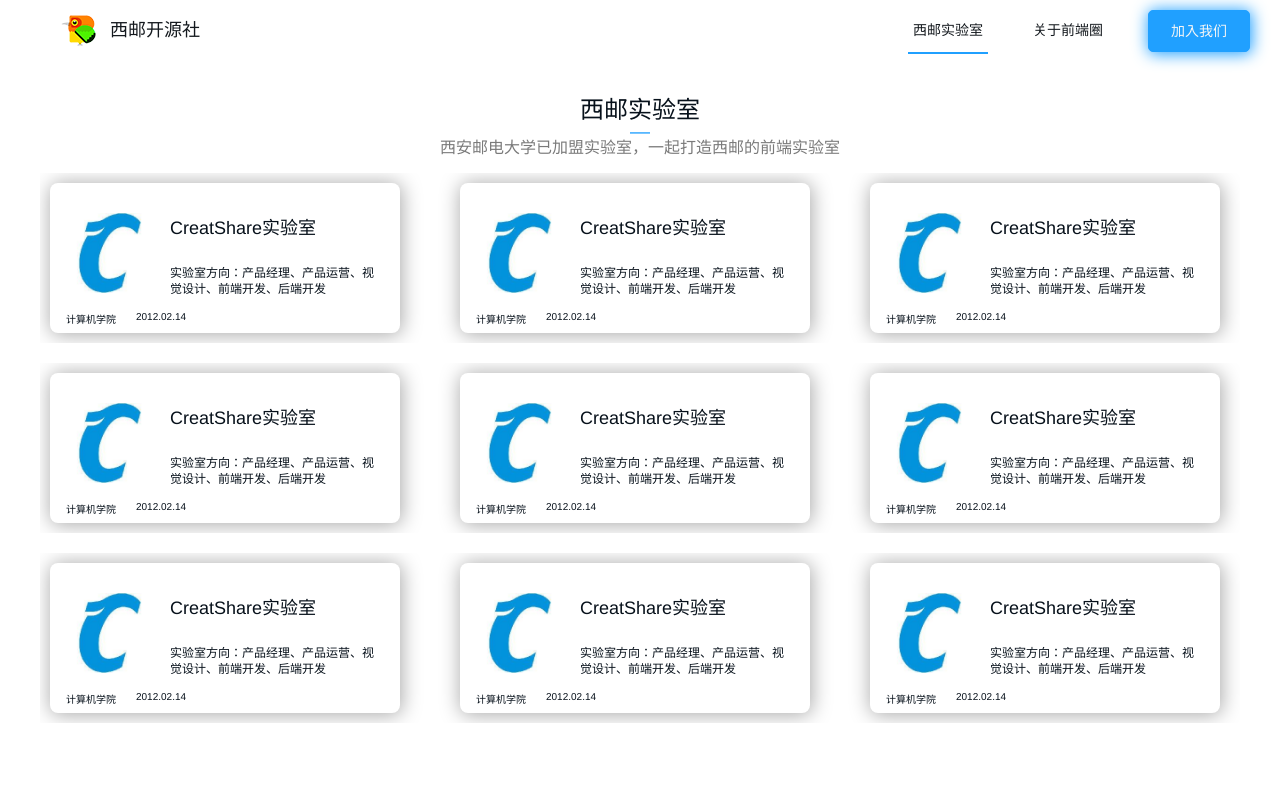
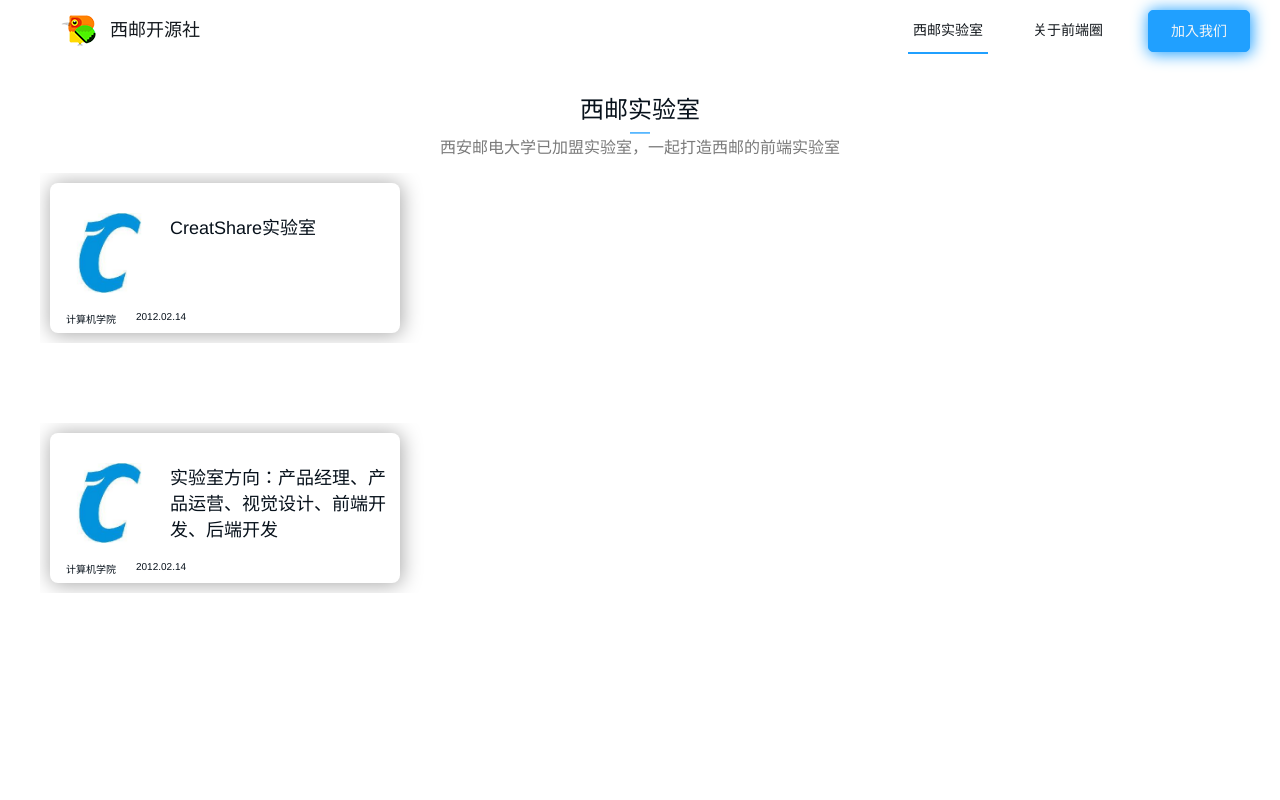
Before and after one commit to ningoink/xiyoucircle, a Vue app: page /lab in a window 1280 px wide. Shown: the top 800 px of the page. Built offline with nearby package versions, Linux system fonts and the light colour scheme.

Commit message:
修改实验室展示卡片

```diff
--- a/src/views/lab/lab-content.vue
+++ b/src/views/lab/lab-content.vue
@@ -5,9 +5,165 @@
             <!-- 标题区 -->
             <content-subheading></content-subheading>
             <!--主内容-->
-            <div class="content__main-content">
+            <div class="content__main-content" v-for="item in items" v-bind:key="item.id" v-bind:title="item.title">
                 <div class="content__main-content_row">
+
                     <div class="content__main-content_i">
+                        <div class="content__main-content_i_top">
+                            <img src="../../assets/lab/creatshare-logo.jpg" alt="" class="content__logo">
+                            <div class="content__main-content_i_top_content">
+                                     <p>
+                                        {{ item.title }}
+                                     </p>
+                            </div>
+                        </div>
+                        <div class="content__main-content_i_bottom">
+                            <div>
+                                <i class="fa fa-tags"></i> <span>计算机学院</span>
+                            </div>
+                            <div>
+                                <i class="fa fa-calendar-minus-o"></i> <span>2012.02.14</span>
+                            </div>
+                            <div class="content__main-content_i_bottom_icon">
+                                <i class="fa fa-github-alt fa-lg"></i>
+                                <i class="fa fa-qq fa-lg"></i>
+                                <i class="fa fa-wechat fa-lg"></i>
+                            </div>
+                        </div>
+                    </div>
+
+                    <!-- <div class="content__main-content_i">
+                        <div class="content__main-content_i_top">
+                            <img src="../../assets/lab/creatshare-logo.jpg" alt="" class="content__logo">
+                            <div class="content__main-content_i_top_content">
+                                <p>CreatShare实验室</p>
+                                <p>实验室方向：产品经理、产品运营、视觉设计、前端开发、后端开发</p>
+                            </div>
+                        </div>
+                        <div class="content__main-content_i_bottom">
+                            <div>
+                                <i class="fa fa-tags"></i> <span>计算机学院</span>
+                            </div>
+                            <div>
+                                <i class="fa fa-calendar-minus-o"></i> <span>2012.02.14</span>
+                            </div>
+                            <div class="content__main-content_i_bottom_icon">
+                                <i class="fa fa-github-alt fa-lg"></i>
+                                <i class="fa fa-qq fa-lg"></i>
+                                <i class="fa fa-wechat fa-lg"></i>
+                            </div>
+                        </div>
+                    </div> -->
+
+
+
+                    <!-- <div class="content__main-content_i makePerfect">
+                        <div class="content__main-content_i_top">
+                            <img src="../../assets/lab/creatshare-logo.jpg" alt="" class="content__logo">
+                            <div class="content__main-content_i_top_content">
+                                <p>CreatShare实验室</p>
+                                <p>实验室方向：产品经理、产品运营、视觉设计、前端开发、后端开发</p>
+                            </div>
+                        </div>
+                        <div class="content__main-content_i_bottom">
+                            <div>
+                                <i class="fa fa-tags"></i> <span>计算机学院</span>
+                            </div>
+                            <div>
+                                <i class="fa fa-calendar-minus-o"></i> <span>2012.02.14</span>
+                            </div>
+                            <div class="content__main-content_i_bottom_icon">
+                                <i class="fa fa-github-alt fa-lg"></i>
+                                <i class="fa fa-qq fa-lg"></i>
+                                <i class="fa fa-wechat fa-lg"></i>
+                            </div>
+                        </div>
+                    </div> -->
+
+
+                </div>
+
+
+                <div class="content__main-content_row">
+
+                    <!-- <div class="content__main-content_i">
+                        <div class="content__main-content_i_top">
+                            <img src="../../assets/lab/creatshare-logo.jpg" alt="" class="content__logo">
+                            <div class="content__main-content_i_top_content">
+                                <p>CreatShare实验室</p>
+                                <p>实验室方向：产品经理、产品运营、视觉设计、前端开发、后端开发</p>
+                            </div>
+                        </div>
+                        <div class="content__main-content_i_bottom">
+                            <div>
+                                <i class="fa fa-tags"></i> <span>计算机学院</span>
+                            </div>
+                            <div>
+                                <i class="fa fa-calendar-minus-o"></i> <span>2012.02.14</span>
+                            </div>
+                            <div class="content__main-content_i_bottom_icon">
+                                <i class="fa fa-github-alt fa-lg"></i>
+                                <i class="fa fa-qq fa-lg"></i>
+                                <i class="fa fa-wechat fa-lg"></i>
+                            </div>
+                        </div>
+                    </div> -->
+
+
+                    <!-- <div class="content__main-content_i">
+                        <div class="content__main-content_i_top">
+                            <img src="../../assets/lab/creatshare-logo.jpg" alt="" class="content__logo">
+                            <div class="content__main-content_i_top_content">
+                                <p>CreatShare实验室</p>
+                                <p>实验室方向：产品经理、产品运营、视觉设计、前端开发、后端开发</p>
+                            </div>
+                        </div>
+                        <div class="content__main-content_i_bottom">
+                            <div>
+                                <i class="fa fa-tags"></i> <span>计算机学院</span>
+                            </div>
+                            <div>
+                                <i class="fa fa-calendar-minus-o"></i> <span>2012.02.14</span>
+                            </div>
+                            <div class="content__main-content_i_bottom_icon">
+                                <i class="fa fa-github-alt fa-lg"></i>
+                                <i class="fa fa-qq fa-lg"></i>
+                                <i class="fa fa-wechat fa-lg"></i>
+                            </div>
+                        </div>
+                    </div> -->
+
+
+                    <!-- <div class="content__main-content_i makePerfect">
+                        <div class="content__main-content_i_top">
+                            <img src="../../assets/lab/creatshare-logo.jpg" alt="" class="content__logo">
+                            <div class="content__main-content_i_top_content">
+                                <p>CreatShare实验室</p>
+                                <p>实验室方向：产品经理、产品运营、视觉设计、前端开发、后端开发</p>
+                            </div>
+                        </div>
+                        <div class="content__main-content_i_bottom">
+                            <div>
+                                <i class="fa fa-tags"></i> <span>计算机学院</span>
+                            </div>
+                            <div>
+                                <i class="fa fa-calendar-minus-o"></i> <span>2012.02.14</span>
+                            </div>
+                            <div class="content__main-content_i_bottom_icon">
+                                <i class="fa fa-github-alt fa-lg"></i>
+                                <i class="fa fa-qq fa-lg"></i>
+                                <i class="fa fa-wechat fa-lg"></i>
+                            </div>
+                        </div>
+                    </div> -->
+
+
+                </div>
+
+
+                <div class="content__main-content_row">
+
+                    <!-- <div class="content__main-content_i">
                         <div class="content__main-content_i_top">
                             <img src="../../assets/lab/creatshare-logo.jpg" alt="" class="content__logo">
                             <div class="content__main-content_i_top_content">
@@ -29,7 +185,10 @@
                             </div>
                         </div>
                     </div>
-                    <div class="content__main-content_i">
+
+ -->
+
+                    <!-- <div class="content__main-content_i">
                         <div class="content__main-content_i_top">
                             <img src="../../assets/lab/creatshare-logo.jpg" alt="" class="content__logo">
                             <div class="content__main-content_i_top_content">
@@ -51,6 +210,8 @@
                             </div>
                         </div>
                     </div>
+
+
                     <div class="content__main-content_i makePerfect">
                         <div class="content__main-content_i_top">
                             <img src="../../assets/lab/creatshare-logo.jpg" alt="" class="content__logo">
@@ -72,143 +233,9 @@
                                 <i class="fa fa-wechat fa-lg"></i>
                             </div>
                         </div>
-                    </div>
-                </div>
-                <div class="content__main-content_row">
-                    <div class="content__main-content_i">
-                        <div class="content__main-content_i_top">
-                            <img src="../../assets/lab/creatshare-logo.jpg" alt="" class="content__logo">
-                            <div class="content__main-content_i_top_content">
-                                <p>CreatShare实验室</p>
-                                <p>实验室方向：产品经理、产品运营、视觉设计、前端开发、后端开发</p>
-                            </div>
-                        </div>
-                        <div class="content__main-content_i_bottom">
-                            <div>
-                                <i class="fa fa-tags"></i> <span>计算机学院</span>
-                            </div>
-                            <div>
-                                <i class="fa fa-calendar-minus-o"></i> <span>2012.02.14</span>
-                            </div>
-                            <div class="content__main-content_i_bottom_icon">
-                                <i class="fa fa-github-alt fa-lg"></i>
-                                <i class="fa fa-qq fa-lg"></i>
-                                <i class="fa fa-wechat fa-lg"></i>
-                            </div>
-                        </div>
-                    </div>
-                    <div class="content__main-content_i">
-                        <div class="content__main-content_i_top">
-                            <img src="../../assets/lab/creatshare-logo.jpg" alt="" class="content__logo">
-                            <div class="content__main-content_i_top_content">
-                                <p>CreatShare实验室</p>
-                                <p>实验室方向：产品经理、产品运营、视觉设计、前端开发、后端开发</p>
-                            </div>
-                        </div>
-                        <div class="content__main-content_i_bottom">
-                            <div>
-                                <i class="fa fa-tags"></i> <span>计算机学院</span>
-                            </div>
-                            <div>
-                                <i class="fa fa-calendar-minus-o"></i> <span>2012.02.14</span>
-                            </div>
-                            <div class="content__main-content_i_bottom_icon">
-                                <i class="fa fa-github-alt fa-lg"></i>
-                                <i class="fa fa-qq fa-lg"></i>
-                                <i class="fa fa-wechat fa-lg"></i>
-                            </div>
-                        </div>
-                    </div>
-                    <div class="content__main-content_i makePerfect">
-                        <div class="content__main-content_i_top">
-                            <img src="../../assets/lab/creatshare-logo.jpg" alt="" class="content__logo">
-                            <div class="content__main-content_i_top_content">
-                                <p>CreatShare实验室</p>
-                                <p>实验室方向：产品经理、产品运营、视觉设计、前端开发、后端开发</p>
-                            </div>
-                        </div>
-                        <div class="content__main-content_i_bottom">
-                            <div>
-                                <i class="fa fa-tags"></i> <span>计算机学院</span>
-                            </div>
-                            <div>
-                                <i class="fa fa-calendar-minus-o"></i> <span>2012.02.14</span>
-                            </div>
-                            <div class="content__main-content_i_bottom_icon">
-                                <i class="fa fa-github-alt fa-lg"></i>
-                                <i class="fa fa-qq fa-lg"></i>
-                                <i class="fa fa-wechat fa-lg"></i>
-                            </div>
-                        </div>
-                    </div>
-                </div>
-                <div class="content__main-content_row">
-                    <div class="content__main-content_i">
-                        <div class="content__main-content_i_top">
-                            <img src="../../assets/lab/creatshare-logo.jpg" alt="" class="content__logo">
-                            <div class="content__main-content_i_top_content">
-                                <p>CreatShare实验室</p>
-                                <p>实验室方向：产品经理、产品运营、视觉设计、前端开发、后端开发</p>
-                            </div>
-                        </div>
-                        <div class="content__main-content_i_bottom">
-                            <div>
-                                <i class="fa fa-tags"></i> <span>计算机学院</span>
-                            </div>
-                            <div>
-                                <i class="fa fa-calendar-minus-o"></i> <span>2012.02.14</span>
-                            </div>
-                            <div class="content__main-content_i_bottom_icon">
-                                <i class="fa fa-github-alt fa-lg"></i>
-                                <i class="fa fa-qq fa-lg"></i>
-                                <i class="fa fa-wechat fa-lg"></i>
-                            </div>
-                        </div>
-                    </div>
-                    <div class="content__main-content_i">
-                        <div class="content__main-content_i_top">
-                            <img src="../../assets/lab/creatshare-logo.jpg" alt="" class="content__logo">
-                            <div class="content__main-content_i_top_content">
-                                <p>CreatShare实验室</p>
-                                <p>实验室方向：产品经理、产品运营、视觉设计、前端开发、后端开发</p>
-                            </div>
-                        </div>
-                        <div class="content__main-content_i_bottom">
-                            <div>
-                                <i class="fa fa-tags"></i> <span>计算机学院</span>
-                            </div>
-                            <div>
-                                <i class="fa fa-calendar-minus-o"></i> <span>2012.02.14</span>
-                            </div>
-                            <div class="content__main-content_i_bottom_icon">
-                                <i class="fa fa-github-alt fa-lg"></i>
-                                <i class="fa fa-qq fa-lg"></i>
-                                <i class="fa fa-wechat fa-lg"></i>
-                            </div>
-                        </div>
-                    </div>
-                    <div class="content__main-content_i makePerfect">
-                        <div class="content__main-content_i_top">
-                            <img src="../../assets/lab/creatshare-logo.jpg" alt="" class="content__logo">
-                            <div class="content__main-content_i_top_content">
-                                <p>CreatShare实验室</p>
-                                <p>实验室方向：产品经理、产品运营、视觉设计、前端开发、后端开发</p>
-                            </div>
-                        </div>
-                        <div class="content__main-content_i_bottom">
-                            <div>
-                                <i class="fa fa-tags"></i> <span>计算机学院</span>
-                            </div>
-                            <div>
-                                <i class="fa fa-calendar-minus-o"></i> <span>2012.02.14</span>
-                            </div>
-                            <div class="content__main-content_i_bottom_icon">
-                                <i class="fa fa-github-alt fa-lg"></i>
-                                <i class="fa fa-qq fa-lg"></i>
-                                <i class="fa fa-wechat fa-lg"></i>
-                            </div>
-                        </div>
-                    </div>
+                    </div> -->
+
+
                 </div>
             </div>
         </div>
@@ -222,7 +249,32 @@
     name: 'LabContent',
     components: {
         ContentSubheading
-    }
+    },
+    data: function() {
+        return{
+            items: [
+                { id: 1, title: 'CreatShare实验室'},
+                { id: 2, title: '实验室方向：产品经理、产品运营、视觉设计、前端开发、后端开发'}
+       ]
+        }
+
+    //        "subtitle": [
+    //            {
+    //                "title": 'CreatShare实验室',
+    //                "smalltitle": [
+    //                    {
+    //                        "one": '实验室方向：产品经理、产品运营、视觉设计、前端开发、后端开发',
+    //                        "two": '计算机学院',
+    //                        "three": '2012.02.14'
+    //                    }
+    //                ]
+    //            }
+
+    //        ]
+    //    }
+
+}
+
 }
 </script>
 
```
Also changed, not shown: src/components/card-content.vue (added, +12 -0 lines).
